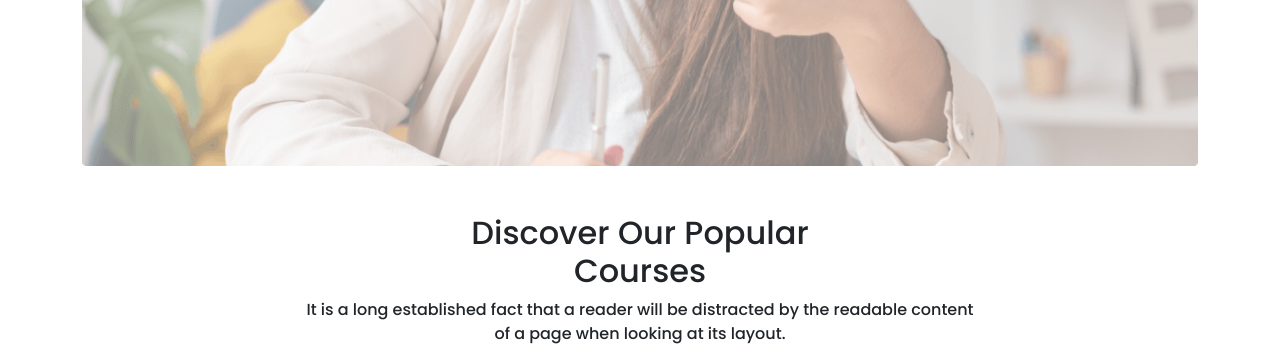
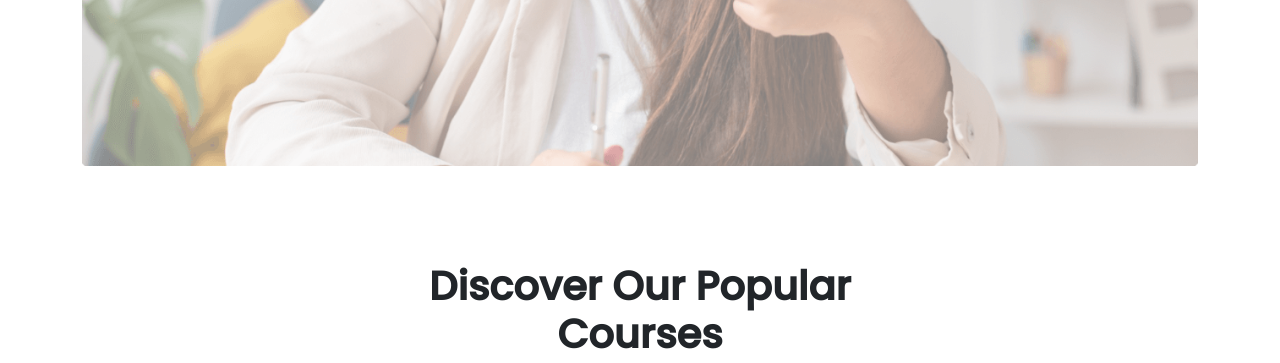
Before and after one commit to rajutalukdar1/assignment-no-3, a plain HTML site: page index.html in a window 1280 px wide. Shown: the part 585-948 px from the top of the page. Drawn offline with nearby package versions, Linux system fonts and the light colour scheme.

Commit message:
section-1-close

```diff
--- a/index.html
+++ b/index.html
@@ -115,12 +115,12 @@
         <!--------------------
              main tag section 1----center-text
         ---------------------->
-        <section class="container mt-5 text-center">
+        <!-- <section class="container mt-5 text-center">
             <h2>Discover Our Popular <br> Courses</h2>
             <p>It is a long established fact that a reader will be distracted by the readable content <br> of a page
                 when
                 looking at its layout.</p>
-        </section>
+        </section> -->
 
         <!-------------------
              main section 2 6collam
```
